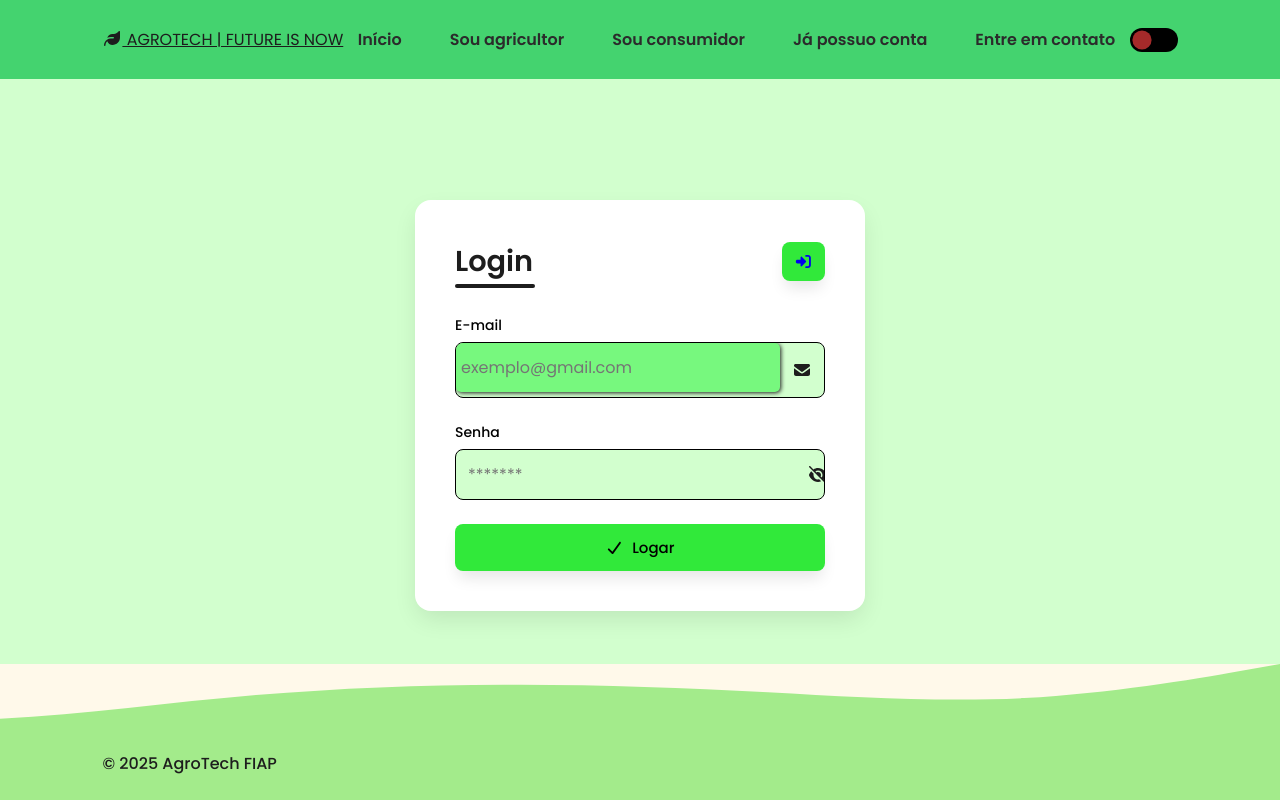
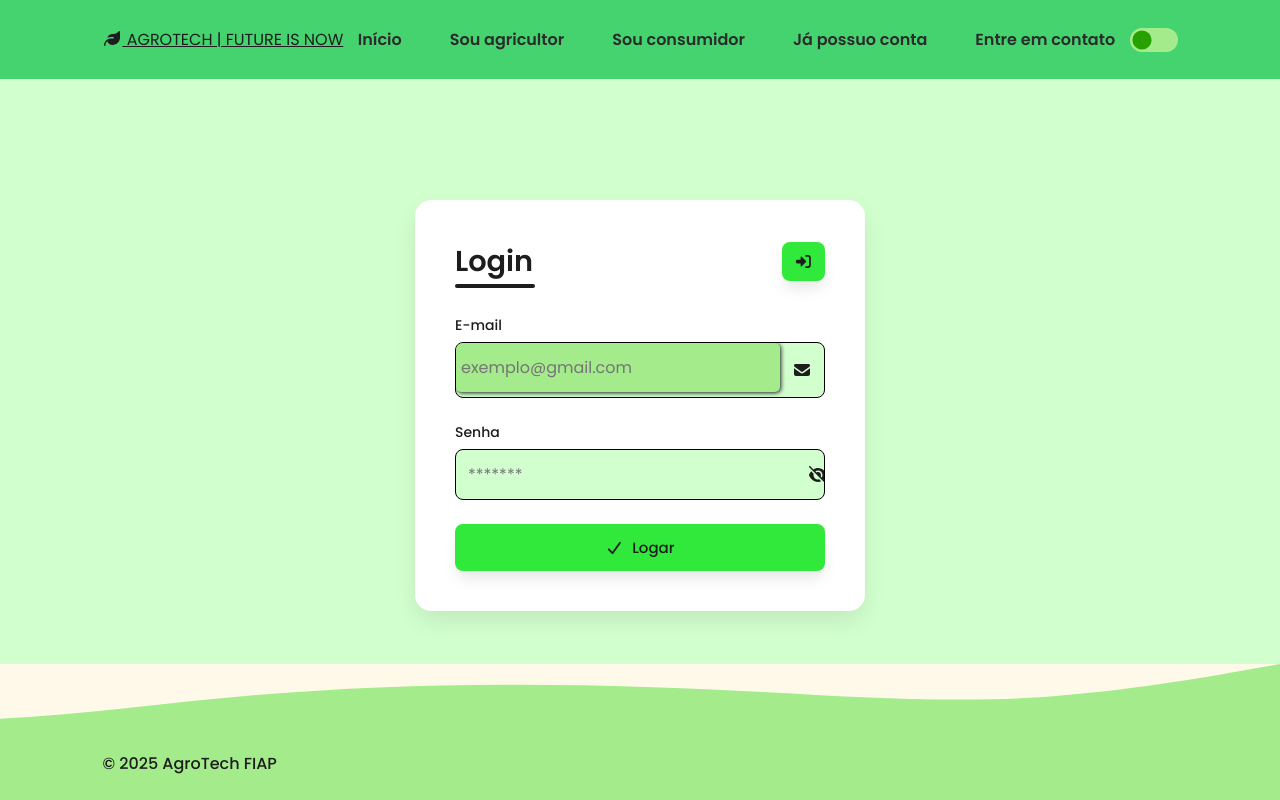
Before and after one commit to JFrois/AgroTech, a React (Vite) app: page /Login in a window 1280 px wide. Built offline with nearby package versions, Linux system fonts and the light colour scheme.

Commit message:
modified:   .DS_Store 	modified:   src/styles/cadastro.css 	modified:   src/styles/catalogo.css 	modified:   src/styles/colors.css 	modified:   src/styles/header.css 	modified:   src/styles/home.css 	modified:   src/styles/styles.css

```diff
--- a/src/styles/cadastro.css
+++ b/src/styles/cadastro.css
@@ -91,7 +91,7 @@
 
 .form-label {
     font-size: 14px;
-    color:var((--color-primary-8)) ;
+    color:var( --color-neutral-1) ;
     font-weight: 500;
 }
 
--- a/src/styles/catalogo.css
+++ b/src/styles/catalogo.css
@@ -59,14 +59,14 @@ body {
 
 .search-button {
   background: var(--color-primary-4);
-  color: white;
+  color: rgb(255, 255, 255);
   padding: 0 20px;
   border-radius: 0 8px 8px 0;
   transition: background-color 0.3s ease;
 }
 
 .search-button:hover {
-  background: var(--color-primary-2);
+  background: var( --color-neutral-3);
   color: var(--color-neutral-1);
 }
 
@@ -78,7 +78,7 @@ body {
 }
 
 .card-item {
-  background: var(--gray);
+  background: var(--color-primary-1);
   border-radius: 8px;
   padding: 20px;
   display: flex;
@@ -96,7 +96,7 @@ body {
 }
 
 .card-item p {
-  color: rgba(0, 0, 0, 0.5);
+  color: var(--color-neutral-1);
   font-style: italic;
 }
 
--- a/src/styles/colors.css
+++ b/src/styles/colors.css
@@ -11,6 +11,7 @@
     --color-neutral-2: #2b2b2b;
     --color-neutral-0: #fff;
     --color-neutral-1: #1d1d1d;
+    --color-neutral-3: #44d36f;
 
 }
 
@@ -24,8 +25,8 @@ html.dark-mode{
     --color-primary-7: #1a1a1a;
     --color-primary-8: #ffffff;
 
-    --color-neutral-2: #0a9d00;
     --color-neutral-0: #232323;
     --color-neutral-1: #ffffff;
-
+    --color-neutral-2: #0a9d00;
+    --color-neutral-3: #44d36f;
 }
--- a/src/styles/header.css
+++ b/src/styles/header.css
@@ -55,7 +55,7 @@ header {
 .trilho {
   height: 1.5em;
   width: 3rem;
-  background-color: black;
+  background-color: var(--color-primary-2);
   border-radius: 20px;
   cursor: pointer;
   position: relative;
@@ -65,7 +65,7 @@ header {
 .trilho .indicador {
   height: 1.5em;
   width: 1.5em;
-  background-color: brown;
+  background-color: var(--color-primary-4);
   border-radius: 50%;
   transform: scale(.8);
   position: absolute;
@@ -79,7 +79,7 @@ header {
 
 .trilho.active .indicador {
   left: 1.5em;
-  background-color: lightgreen;
+  background-color: var(--color-primary-4);
 }
 
 @media screen and (max-width: 1170px) {
--- a/src/styles/home.css
+++ b/src/styles/home.css
@@ -19,7 +19,7 @@
 }
 
 #cta .title span {
-    color: var(--color-primary-6);
+    color: var(--color-neutral-3);
 }
 
 #cta .description {
--- a/src/styles/styles.css
+++ b/src/styles/styles.css
@@ -29,6 +29,8 @@ section {
     margin-top: 70px !important;
 }
 
+
+
 .btn-default {
     border: none;
     display: flex;
@@ -41,6 +43,7 @@ section {
     box-shadow: 0px 0px 10px 2px rgba(0, 0, 0, 0.1);
     cursor: pointer;
     transition: background-color .3s ease;
+    color: var(--color-neutral-1);
 }
 
 .btn-default:hover {
@@ -73,7 +76,7 @@ section {
 }
 
 .section-title {
-    color: var(--color-primary-6);
+    color: var(--color-neutral-3);
     font-size: 1.563rem;
 }
 
@@ -109,6 +112,16 @@ body {
     height: 100%;
 }
 
+p{
+    color: var(--color-neutral-1);
+}
+h3{
+    color: var(--color-neutral-1);
+}
+h4{
+    color: var(--color-neutral-3);
+}
+
 .shape {
     display: flex;
     height: 120%;
@@ -126,7 +139,7 @@ body {
     border-radius: 5px;
     box-shadow: 1px 1px 4px var(--color-neutral-1);
     border: none;
-    background-color: var(--color-primary-3);
+    background-color: var(--color-primary-2);
     margin-bottom: 5px;
     padding-left: 5px;
     width: 300px;
@@ -137,7 +150,7 @@ body {
     border-radius: 5px;
     box-shadow: 1px 1px 4px var(--color-neutral-1);
     resize: none;
-    background-color: var(--color-primary-3);
+    background-color: var(--color-primary-2);
     margin-bottom: 5px;
     padding: 5px;
     width: 800px;
```
Also changed, not shown: 1 other file (tests, documents, lock files or other folders).
